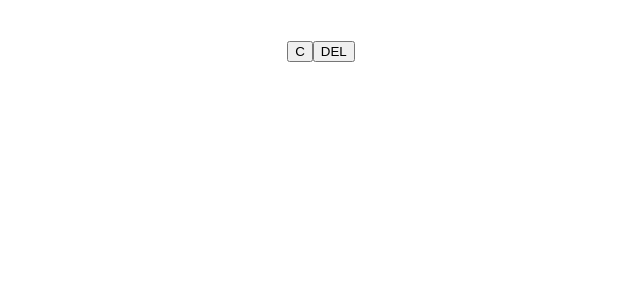
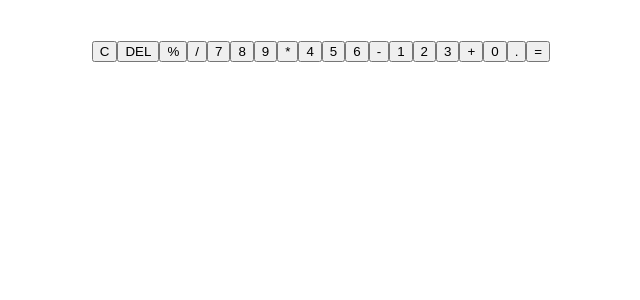
Before and after one commit to szopian/calculator-react, a React (Create React App) app: page / in a window 1280 px wide. Shown: the top 300 px of the page, without its empty margins (319-959 px from the left). Built offline with nearby package versions, Linux system fonts and the light colour scheme.

Commit message:
add layout

```diff
--- a/src/components/Layout.js
+++ b/src/components/Layout.js
@@ -2,6 +2,7 @@ import React from "react";
 import "./Layout.css";
 
 const Layout = (props) => {
+  const handleClick = () => {};
   return (
     <div className="frame">
       <div className="calculator">
@@ -12,13 +13,119 @@ const Layout = (props) => {
             type="button"
             value={"C"}
             className="button clear"
-            onClick={() => {}}
+            onClick={handleClick}
           ></input>
           <input
             type="button"
             value={"DEL"}
             className="button clear"
-            onClick={() => {}}
+            onClick={handleClick}
+          ></input>
+          <input
+            type="button"
+            value={"%"}
+            className="button operator"
+            onClick={handleClick}
+          ></input>
+          <input
+            type="button"
+            value={"/"}
+            className="button operator"
+            onClick={handleClick}
+          ></input>
+
+          <input
+            type="button"
+            value={"7"}
+            className="button"
+            onClick={handleClick}
+          ></input>
+          <input
+            type="button"
+            value={"8"}
+            className="button "
+            onClick={handleClick}
+          ></input>
+          <input
+            type="button"
+            value={"9"}
+            className="button "
+            onClick={handleClick}
+          ></input>
+          <input
+            type="button"
+            value={"*"}
+            className="button operator"
+            onClick={handleClick}
+          ></input>
+
+          <input
+            type="button"
+            value={"4"}
+            className="button "
+            onClick={handleClick}
+          ></input>
+          <input
+            type="button"
+            value={"5"}
+            className="button "
+            onClick={handleClick}
+          ></input>
+          <input
+            type="button"
+            value={"6"}
+            className="button "
+            onClick={handleClick}
+          ></input>
+          <input
+            type="button"
+            value={"-"}
+            className="button operator"
+            onClick={handleClick}
+          ></input>
+
+          <input
+            type="button"
+            value={"1"}
+            className="button "
+            onClick={handleClick}
+          ></input>
+          <input
+            type="button"
+            value={"2"}
+            className="button "
+            onClick={handleClick}
+          ></input>
+          <input
+            type="button"
+            value={"3"}
+            className="button "
+            onClick={handleClick}
+          ></input>
+          <input
+            type="button"
+            value={"+"}
+            className="button operator"
+            onClick={handleClick}
+          ></input>
+
+          <input
+            type="button"
+            value={"0"}
+            className="button clear"
+            onClick={handleClick}
+          ></input>
+          <input
+            type="button"
+            value={"."}
+            className="button clear"
+            onClick={handleClick}
+          ></input>
+          <input
+            type="button"
+            value={"="}
+            className="button clear"
+            onClick={handleClick}
           ></input>
         </div>
       </div>
```
